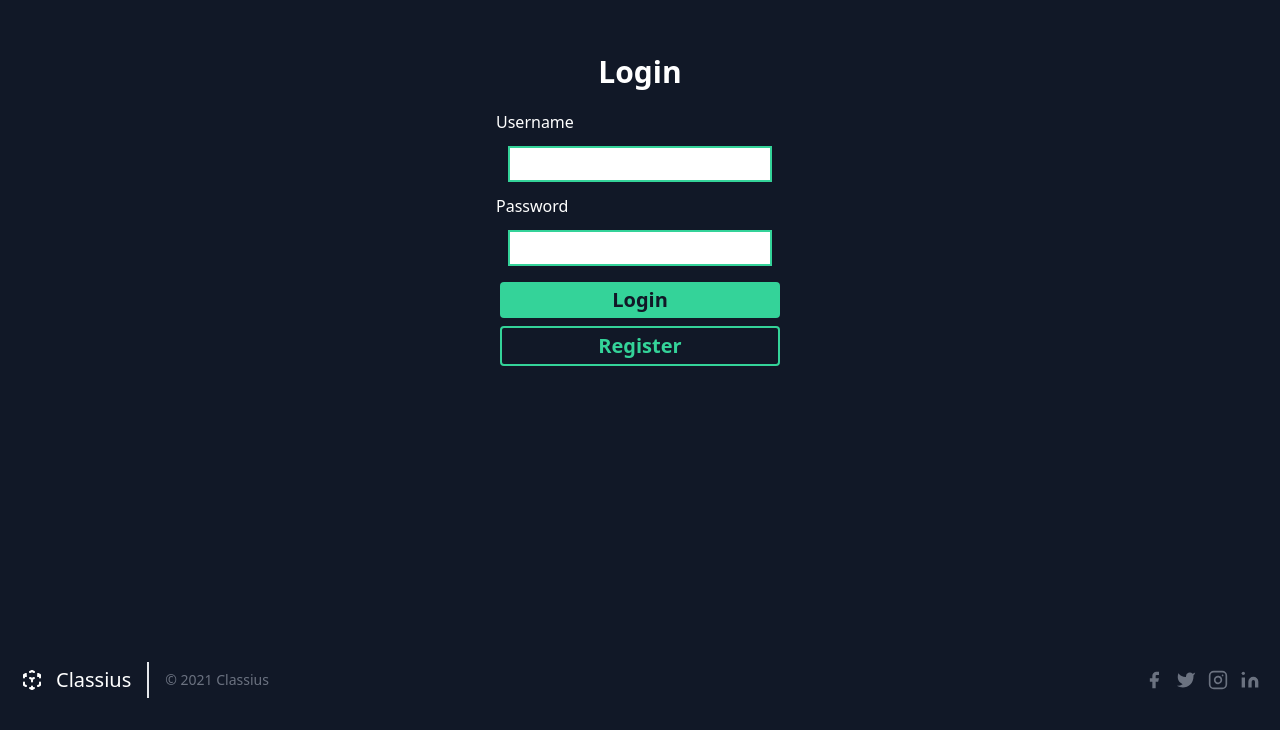
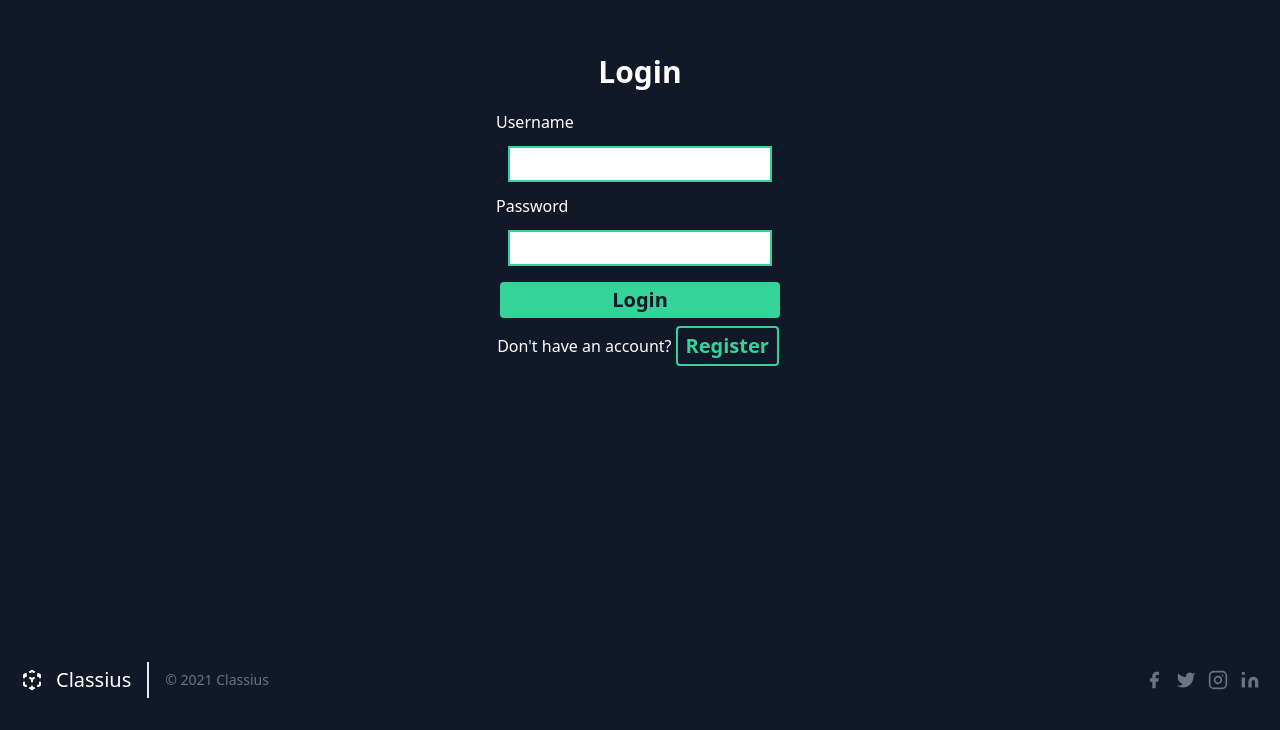
Before and after one commit to SalarC123/Classius, a React (Create React App) app: page /login in a window 1280 px wide. Shown: the part 170-900 px from the top of the page. Built offline with nearby package versions, Linux system fonts and the light colour scheme; no server answers.

Commit message:
modify redirect to login/register

```diff
--- a/src/components/Login.jsx
+++ b/src/components/Login.jsx
@@ -35,7 +35,7 @@ function Login() {
             }
         })
         .then(res => res.json())
-        .then(data => data.isLoggedIn ? history.push("/"): null)
+        .then(data => data.isLoggedIn ? history.push("/dashboard"): null)
     }, [])
 
     return (
@@ -47,9 +47,11 @@ function Login() {
                 <label htmlFor="password">Password</label>
                 <input className="text-black m-3 border-2 border-green-400 p-1" type="password" name="password" id="password" />
                 <input className="m-1 px-2 py-1 rounded font-bold text-xl bg-green-400 text-gray-900" type="submit" value="Login"/>
-                <Link className="text-center m-1 px-2 py-1 rounded font-bold text-xl border-2 border-green-400 text-green-400" to="/register">Register</Link>
-            </form>
-            {errorMessage === "Success" ? <Redirect to="/"/>: <ValidationError message={errorMessage} />}
+                <div className="flex flex-row items-center justify-center">
+                    <h1>Don't have an account?</h1>
+                    <Link className="m-1 px-2 py-1 rounded font-bold text-xl border-2 border-green-400 text-green-400 text-center" to="/register">Register</Link>
+                </div>            </form>
+            {errorMessage === "Success" ? <Redirect to="/dashboard"/>: <ValidationError message={errorMessage} />}
         </div>
     )
 }
--- a/src/components/Register.jsx
+++ b/src/components/Register.jsx
@@ -38,7 +38,7 @@ function Register () {
             }
         })
         .then(res => res.json())
-        .then(data => data.isLoggedIn ? history.push("/"): null)
+        .then(data => data.isLoggedIn ? history.push("/dashboard"): null)
     }, [])
 
     return (
@@ -52,7 +52,10 @@ function Register () {
                 <label htmlFor="password">Password</label>
                 <input className="text-black m-3 border-2 border-green-400 p-1" type="password" name="password" id="password" />
                 <input className="m-1 px-2 py-1 rounded font-bold text-xl bg-green-400 text-gray-900" type="submit" value="Register" />
-                <Link className="m-1 px-2 py-1 rounded font-bold text-xl border-2 border-green-400 text-green-400 text-center" to="/login">Login</Link>
+                <div className="flex flex-row items-center justify-center">
+                    <h1>Already have an account?</h1>
+                    <Link className="m-1 px-2 py-1 rounded font-bold text-xl border-2 border-green-400 text-green-400 text-center" to="/login">Login</Link>
+                </div>
                 {errorMessage === "Success" ? <Redirect to="/login"/>: <ValidationError message={errorMessage} />}
             </form>
         </div>
```
